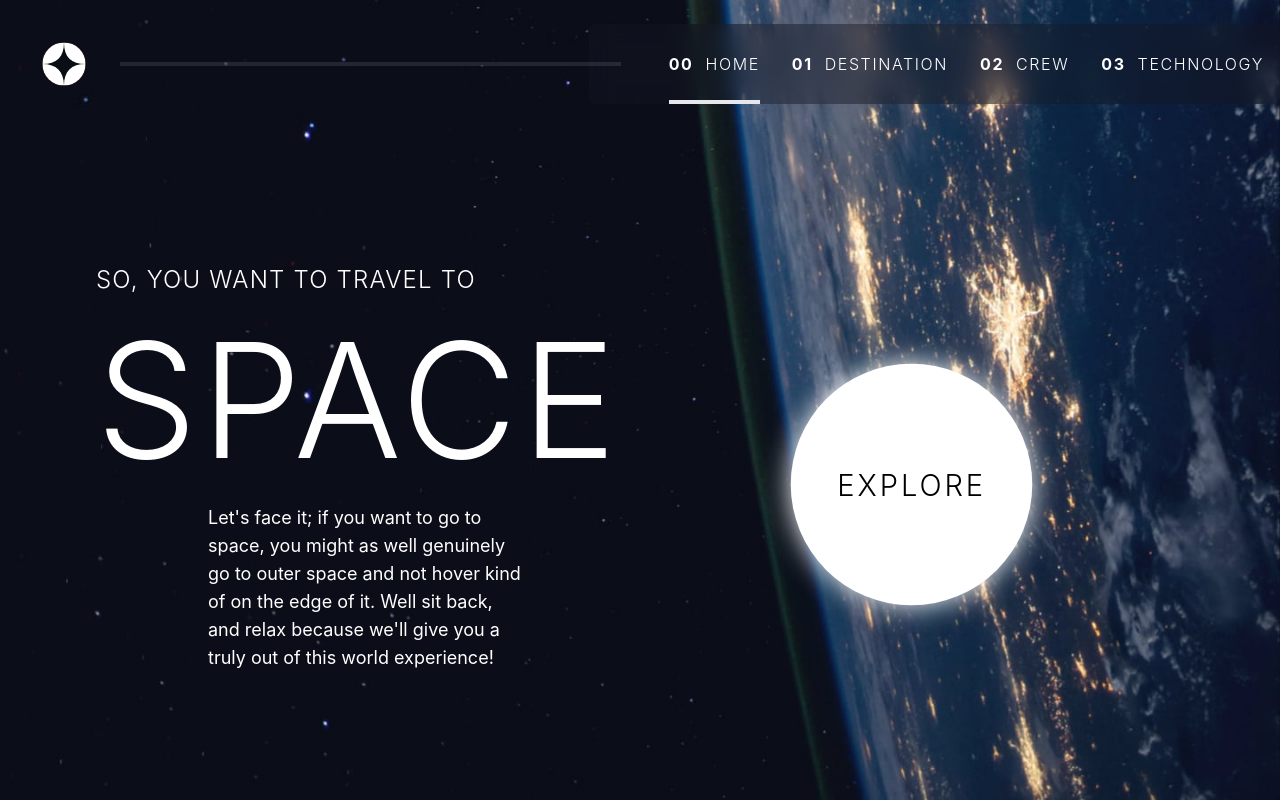
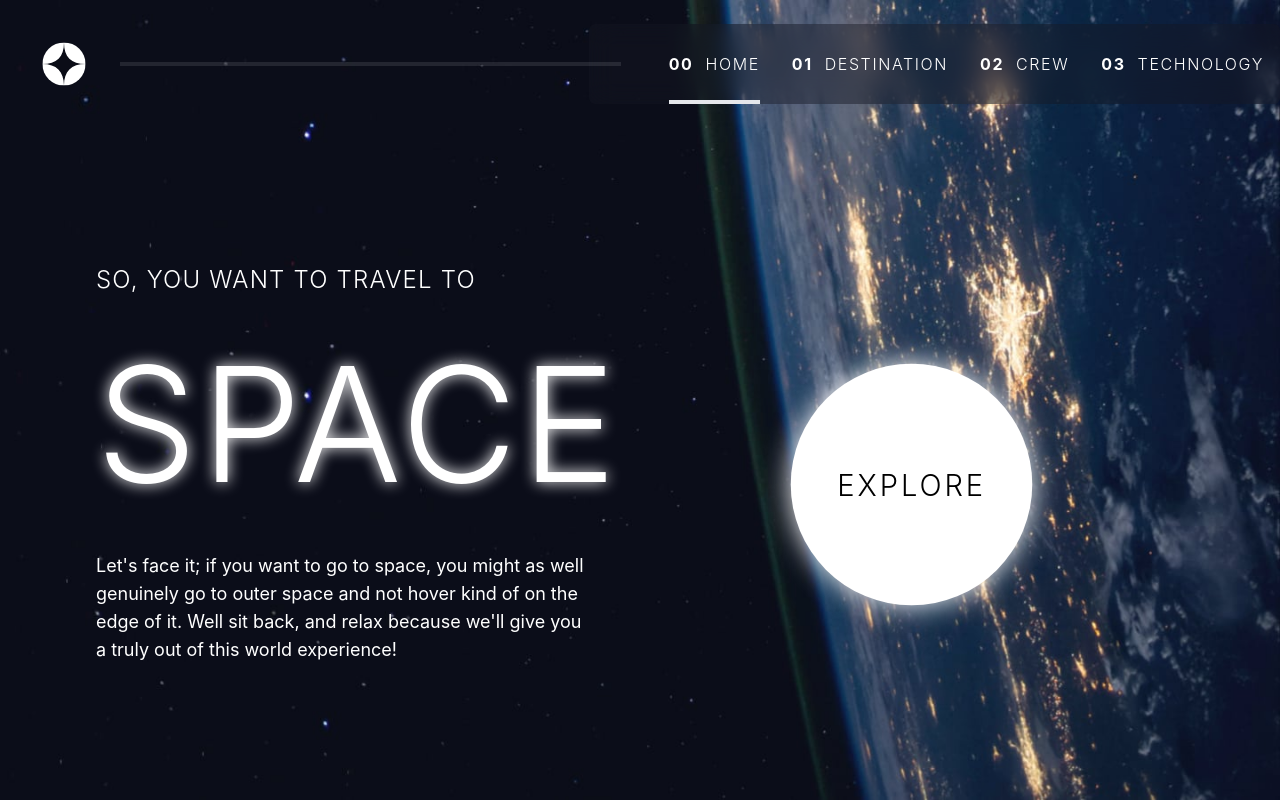
Before and after one commit to Aj-Herrera-99/frontend-mentor-space-tourism, a React (Vite) app: page / in a window 1280 px wide. Built offline with nearby package versions, Linux system fonts and the light colour scheme.

Commit message:
minor changes, title in home shadow anim

```diff
--- a/src/App.jsx
+++ b/src/App.jsx
@@ -24,7 +24,7 @@ function App() {
 
     if (window.location.href.includes("destination")) {
         console.log("destination");
-        if (document.body.offsetWidth > 1280) {
+        if (document.body.offsetWidth > 1024) {
             bgImage = "assets/destination/background-destination-desktop.jpg";
         } else if (document.body.offsetWidth > 640) {
             bgImage = "assets/destination/background-destination-tablet.jpg";
--- a/src/pages/Home.jsx
+++ b/src/pages/Home.jsx
@@ -44,6 +44,22 @@ const ExploreBtn = styled.div`
     }
 `;
 
+const Title = styled.h1`
+    animation: animTitle 4s infinite linear;
+
+    @keyframes animTitle {
+        0% {
+            text-shadow: 0 0 0 white;
+        }
+        50% {
+            text-shadow: 0 0 20px white;
+        }
+        100% {
+            text-shadow: 0 0 0 white;
+        }
+    }
+`;
+
 function Home() {
     const { setIsUrlChanged } = useContext(MyContext);
     return (
@@ -52,10 +68,10 @@ function Home() {
                 <p className="font-light tracking-wider sm:text-lg xl:text-2xl">
                     so, you want to travel to
                 </p>
-                <h1 className="py-5 font-light tracking-wide text-8xl sm:text-[10rem] sm:py-6">
+                <Title className="py-5 font-light tracking-wide text-8xl sm:text-[10rem] sm:py-6 xl:py-12">
                     space
-                </h1>
-                <p className="normal-case sm:text-lg sm:mx-28">
+                </Title>
+                <p className="normal-case sm:text-lg sm:mx-28 xl:mx-0 xl:w-[500px]">
                     Let's face it; if you want to go to space, you might as well
                     genuinely go to outer space and not hover kind of on the
                     edge of it. Well sit back, and relax because we'll give you
```
